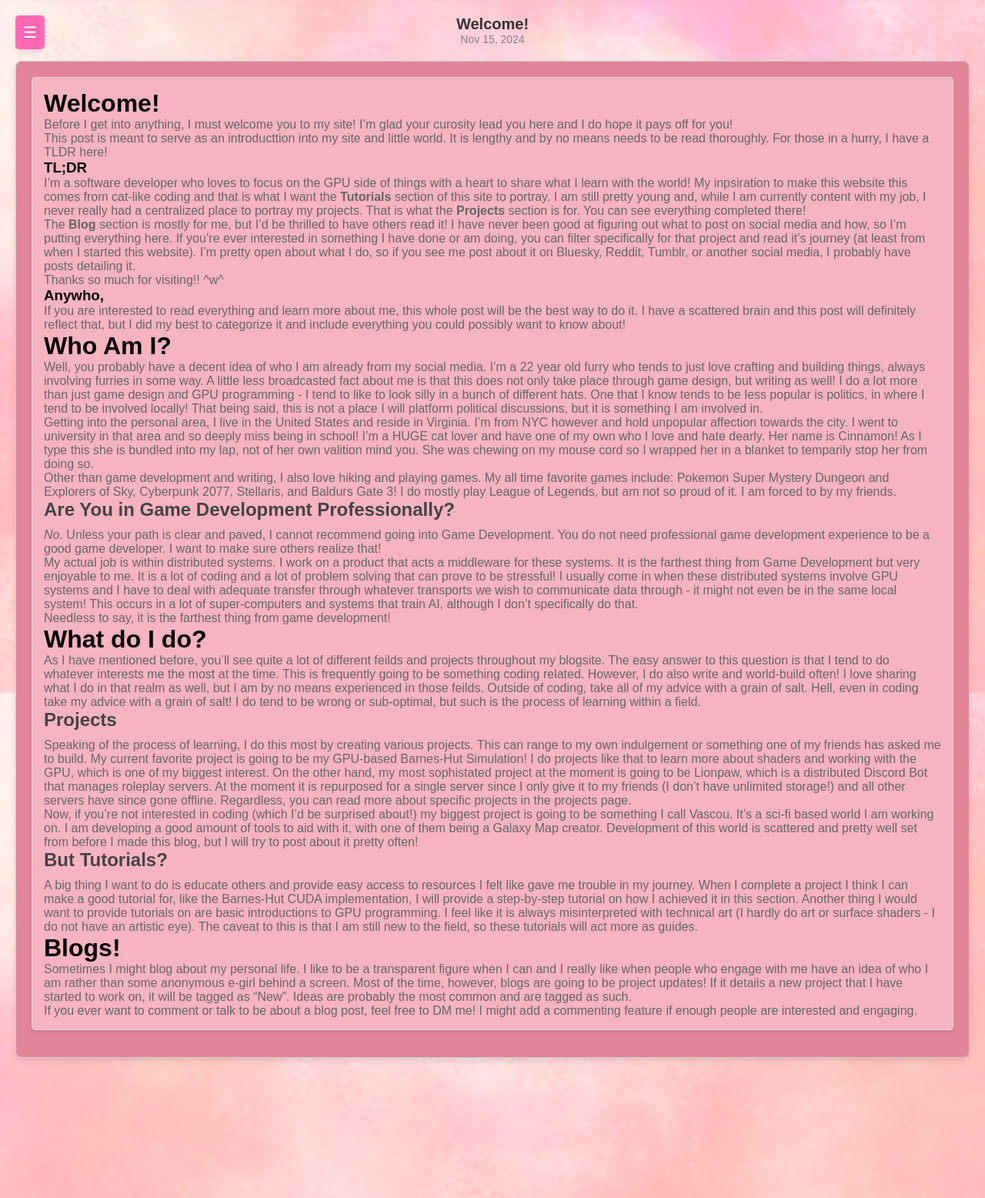
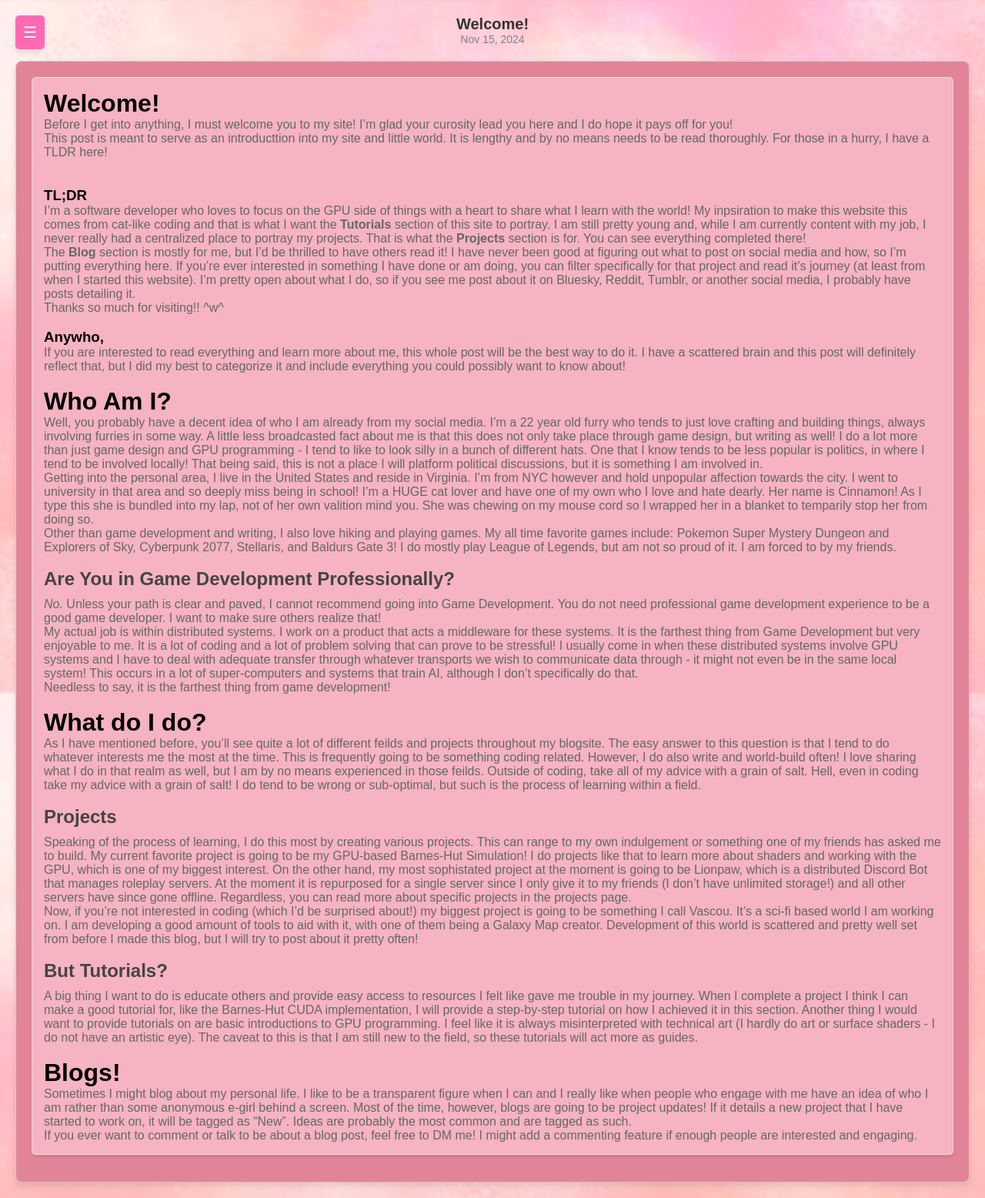
Before and after one commit to NocaToca/nocatoca.github.io, a Jekyll site: the page built from _posts/2024-11-16-initial_post.md, in a window 1280 px wide. Shown: the whole page at 77% size. Built offline with Jekyll 4.4.1, drawn with Linux system fonts in a browser that asks for light colours.

Commit message:
Update 2024-11-16-initial_post.md

```diff
--- a/_posts/2024-11-16-initial_post.md
+++ b/_posts/2024-11-16-initial_post.md
@@ -8,62 +8,63 @@ pinned: true
 ---
 
 # Welcome!
-Before I get into anything, I must welcome you to my site! I'm glad your curosity lead you here and I do hope it pays off for you!
+Before I get into anything, I must welcome you to my site! I'm glad your curosity lead you here and I do hope it pays off for you!<br>
 
-This post is meant to serve as an introducttion into my site and little world. It is lengthy and by no means needs to be read thoroughly. For those in a hurry, I have a TLDR here!
+This post is meant to serve as an introducttion into my site and little world. It is lengthy and by no means needs to be read thoroughly. For those in a hurry, I have a TLDR here!<br><br><br>
 
 
 
-### TL;DR
+### TL;DR<br>
 I'm a software developer who loves to focus on the GPU side of things with a heart to share what I learn with the world! My inpsiration to make this website this comes from cat-like coding and that is what I want the **Tutorials** section of this site to portray. I am still pretty young and, while I am currently content with my job, I never really had a centralized place to portray my projects. That is what the **Projects** section is for. You can see everything completed there!
+<br>
 
 The **Blog** section is mostly for me, but I'd be thrilled to have others read it! I have never been good at figuring out what to post on social media and how, so I'm putting everything here. If you're ever interested in something I have done or am doing, you can filter specifically for that project and read it's journey (at least from when I started this website). I'm pretty open about what I do, so if you see me post about it on Bluesky, Reddit, Tumblr, or another social media, I probably have posts detailing it.
-
+<br>
 Thanks so much for visiting!! ^w^
-
-
+<br>
+<br>
 
 ### Anywho,
 If you are interested to read everything and learn more about me, this whole post will be the best way to do it. I have a scattered brain and this post will definitely reflect that, but I did my best to categorize it and include everything you could possibly want to know about!
-
-
+<br>
+<br>
 
 # Who Am I?
 Well, you probably have a decent idea of who I am already from my social media. I'm a 22 year old furry who tends to just love crafting and building things, always involving furries in some way. A little less broadcasted fact about me is that this does not only take place through game design, but writing as well! I do a lot more than just game design and GPU programming - I tend to like to look silly in a bunch of different hats. One that I know tends to be less popular is politics, in where I tend to be involved locally! That being said, this is not a place I will platform political discussions, but it is something I am involved in.
-
+<br>
 Getting into the personal area, I live in the United States and reside in Virginia. I'm from NYC however and hold unpopular affection towards the city. I went to university in that area and so deeply miss being in school! I'm a HUGE cat lover and have one of my own who I love and hate dearly. Her name is Cinnamon! As I type this she is bundled into my lap, not of her own valition mind you. She was chewing on my mouse cord so I wrapped her in a blanket to temparily stop her from doing so.
-
+<br>
 Other than game development and writing, I also love hiking and playing games. My all time favorite games include: Pokemon Super Mystery Dungeon and Explorers of Sky, Cyberpunk 2077, Stellaris, and Baldurs Gate 3! I do mostly play League of Legends, but am not so proud of it. I am forced to by my friends.
-
-
+<br>
+<br>
 
 ## Are You in Game Development Professionally?
 *No.* Unless your path is clear and paved, I cannot recommend going into Game Development. You do not need professional game development experience to be a good game developer. I want to make sure others realize that!
-
+<br>
 My actual job is within distributed systems. I work on a product that acts a middleware for these systems. It is the farthest thing from Game Development but very enjoyable to me. It is a lot of coding and a lot of problem solving that can prove to be stressful! I usually come in when these distributed systems involve GPU systems and I have to deal with adequate transfer through whatever transports we wish to communicate data through - it might not even be in the same local system! This occurs in a lot of super-computers and systems that train AI, although I don't specifically do that.
-
+<br>
 Needless to say, it is the farthest thing from game development!
-
-
+<br>
+<br>
 
 # What do I do?
 As I have mentioned before, you'll see quite a lot of different feilds and projects throughout my blogsite. The easy answer to this question is that I tend to do whatever interests me the most at the time. This is frequently going to be something coding related. However, I do also write and world-build often! I love sharing what I do in that realm as well, but I am by no means experienced in those feilds. Outside of coding, take all of my advice with a grain of salt. Hell, even in coding take my advice with a grain of salt! I do tend to be wrong or sub-optimal, but such is the process of learning within a field.
-
-
+<br>
+<br>
 
 ## Projects
 Speaking of the process of learning, I do this most by creating various projects. This can range to my own indulgement or something one of my friends has asked me to build. My current favorite project is going to be my GPU-based Barnes-Hut Simulation! I do projects like that to learn more about shaders and working with the GPU, which is one of my biggest interest. On the other hand, my most sophistated project at the moment is going to be Lionpaw, which is a distributed Discord Bot that manages roleplay servers. At the moment it is repurposed for a single server since I only give it to my friends (I don't have unlimited storage!) and all other servers have since gone offline. Regardless, you can read more about specific projects in the projects page.
-
+<br>
 Now, if you're not interested in coding (which I'd be surprised about!) my biggest project is going to be something I call Vascou. It's a sci-fi based world I am working on. I am developing a good amount of tools to aid with it, with one of them being a Galaxy Map creator. Development of this world is scattered and pretty well set from before I made this blog, but I will try to post about it pretty often!
-
-
+<br>
+<br>
 
 ## But Tutorials?
 A big thing I want to do is educate others and provide easy access to resources I felt like gave me trouble in my journey. When I complete a project I think I can make a good tutorial for, like the Barnes-Hut CUDA implementation, I will provide a step-by-step tutorial on how I achieved it in this section. Another thing I would want to provide tutorials on are basic introductions to GPU programming. I feel like it is always misinterpreted with technical art (I hardly do art or surface shaders - I do not have an artistic eye). The caveat to this is that I am still new to the field, so these tutorials will act more as guides.
-
-
+<br>
+<br>
 
 # Blogs!
 Sometimes I might blog about my personal life. I like to be a transparent figure when I can and I really like when people who engage with me have an idea of who I am rather than some anonymous e-girl behind a screen. Most of the time, however, blogs are going to be project updates! If it details a new project that I have started to work on, it will be tagged as "New". Ideas are probably the most common and are tagged as such.
-
+<br>
 If you ever want to comment or talk to be about a blog post, feel free to DM me! I might add a commenting feature if enough people are interested and engaging.
```
